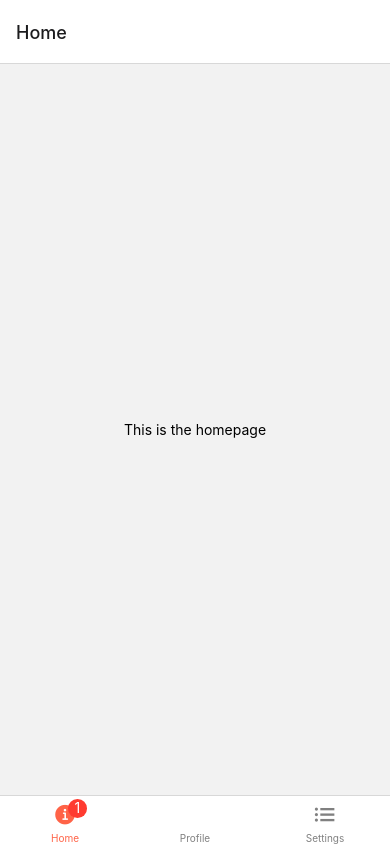
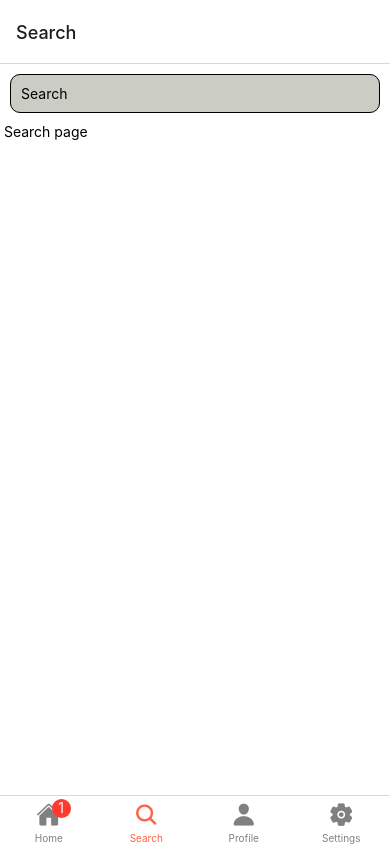
Before and after one commit to Cs262-BASSH/Client, a React Native app: screen /Search in a window 390 px wide. Built offline with nearby package versions, Linux system fonts and the light colour scheme.

Commit message:
Modify Search Bar

```diff
--- /dev/null
+++ b/components/Search.js
@@ -0,0 +1,20 @@
+import React, {useState} from 'react';
+import { Text, View, StyleSheet } from 'react-native';
+import SearchBar from './SearchBar';
+
+export default function Search() {
+    const [searchText, setSearchText] = useState();
+  return (
+    <View style={styles.container}>
+      <SearchBar searchText={searchText} setSearchText={setSearchText}/>
+      <Text> Search page</Text>
+    </View>
+  );
+}
+
+const styles = StyleSheet.create ({
+    container : {
+        flex: 1,
+        backgroundColor: '#FFF',
+    }
+})
--- /dev/null
+++ b/components/SearchBar.js
@@ -0,0 +1,31 @@
+import {View, TextInput, Text, StyleSheet} from 'react-native';
+import React from 'react';
+
+const SearchBar = (props) => {
+    return(
+        <View style={styles.container}>
+            <TextInput
+            placeholder="Search"
+            style={styles.input}
+            value={props.searcText}
+            onChangeText={(text)=>props.setSearchText(text)}
+            />
+        </View>
+    )
+}
+
+export default SearchBar;
+
+const styles = StyleSheet.create({
+    container: {
+        margin: 10,
+        backgroundColor: '#CBCCC3',
+        borderRadius: 10,
+    },
+    input : {
+        padding: 10,
+        borderRadius: 10,
+        color: '#000',
+        borderWidth: 1,
+    }
+})
--- a/components/Tabs.js
+++ b/components/Tabs.js
@@ -1,6 +1,7 @@
 import Homepage from './Homepage';
 import Settings from './Settings';
 import Profile from './Profile';
+import Search from './Search';
 
 import React from 'react';
 import Ionicons from 'react-native-vector-icons/Ionicons';
@@ -21,10 +22,14 @@ export default function Tabs() {
         /* Needs to be Rework: ios-list-box is not a valid icon name */
         if (route.name === 'Home') {
           iconName = focused
-            ? 'ios-information-circle'
-            : 'ios-information-circle-outline';
+            ? 'ios-home'
+            : 'ios-home';
         } else if (route.name === 'Settings') {
-          iconName = focused ? 'ios-list-box' : 'ios-list';
+          iconName = focused ? 'ios-settings' : 'ios-settings';
+        } else if (route.name === 'Search') {
+          iconName = focused ? 'ios-search' : 'ios-search';
+        } else if (route.name === 'Profile') {
+          iconName = focused ? 'ios-person' : 'ios-person';
         }
 
         return <Ionicons name={iconName} size={size} color={color} />;
@@ -36,6 +41,7 @@ export default function Tabs() {
       {/* List of tabs */}
       <Tab.Screen name="Home" component={Homepage} options={{ tabBarBadge: 1 }} />
       {/* Profile does not have an icon yet */}
+      <Tab.Screen name="Search" component={Search} />
       <Tab.Screen name="Profile" component={Profile} />
       <Tab.Screen name="Settings" component={Settings} />
     </Tab.Navigator>
```
